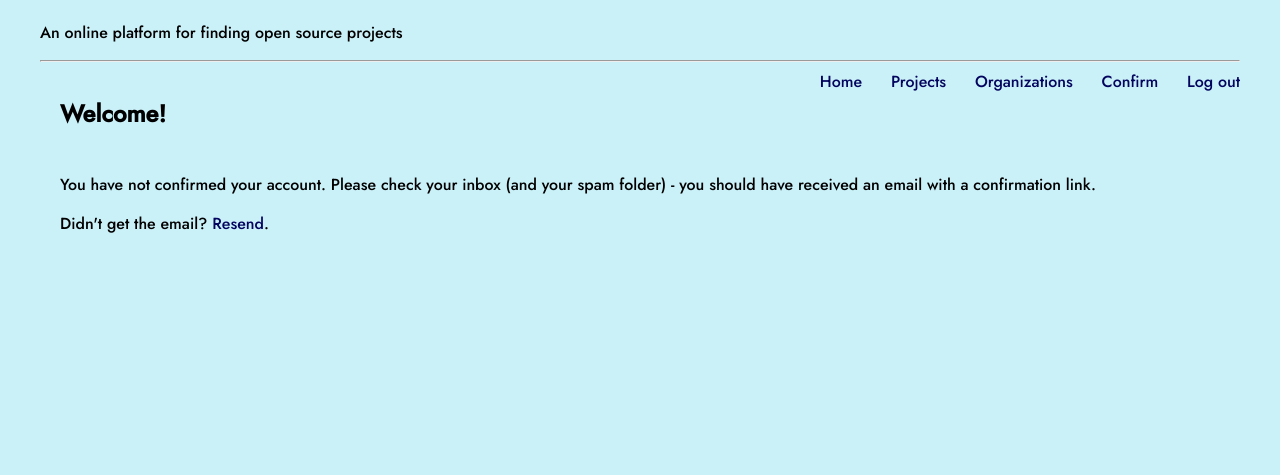
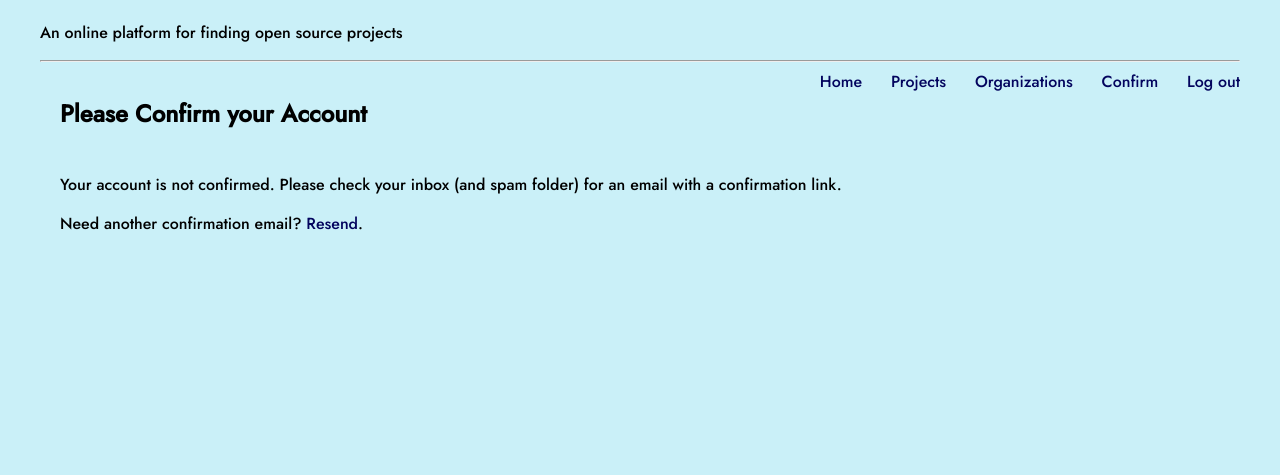
Before and after one commit to SamuelHoward/open-source-platform, a Flask app: page /unconfirmed in a window 1280 px wide. Shown: the part 117-592 px from the top of the page. Run offline with Flask 2, Linux system fonts and the light colour scheme; the visitor is signed in with stand-in values (Sample User, id 1); data comes from the database, SQL or seed files in the repository.

Commit message:
Cleans up templates

```diff
--- a/flask_app/templates/activate.html
+++ b/flask_app/templates/activate.html
@@ -1,4 +1,4 @@
-<p>Welcome! Thanks for signing up. Please follow this link to activate your account:</p>
+<p>Welcome! Thank you for signing up. Please follow the following link to confirm your account:</p>
 <p><a href="{{ confirm_url }}">{{ confirm_url }}</a></p>
 <br>
 <p>Cheers!</p>
--- a/flask_app/templates/profile.html
+++ b/flask_app/templates/profile.html
@@ -4,8 +4,6 @@
 <h2>
   Welcome, {{ name }}!
 </h2>
-
-{{ current_user.confirmed }}
 
 {% with messages = get_flashed_messages() %}
 {% if messages %}
--- a/flask_app/templates/unconfirmed.html
+++ b/flask_app/templates/unconfirmed.html
@@ -2,9 +2,9 @@
 
 {% block content %}
 
-<h2>Welcome!</h2>
+<h2>Please Confirm your Account</h2>
 <br>
-<p>You have not confirmed your account. Please check your inbox (and your spam folder) - you should have received an email with a confirmation link.</p>
-<p>Didn't get the email? <a href="{{ url_for('auth.resend_confirmation') }}">Resend</a>.</p>
+<p>Your account is not confirmed. Please check your inbox (and spam folder) for an email with a confirmation link.</p>
+<p>Need another confirmation email? <a href="{{ url_for('auth.resend_confirmation') }}">Resend</a>.</p>
 
 {% endblock %}
```
